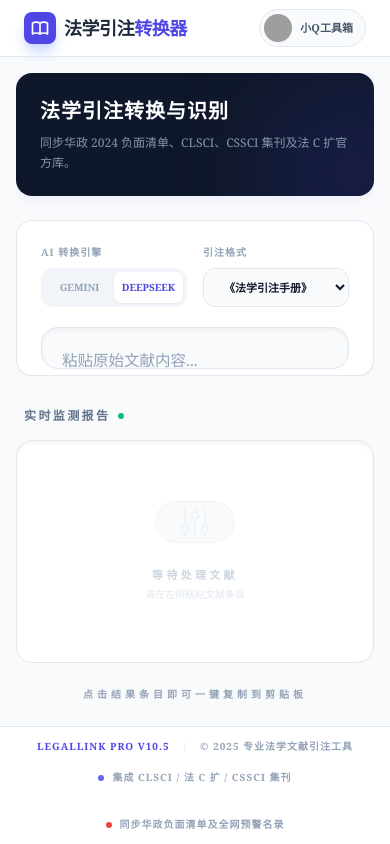
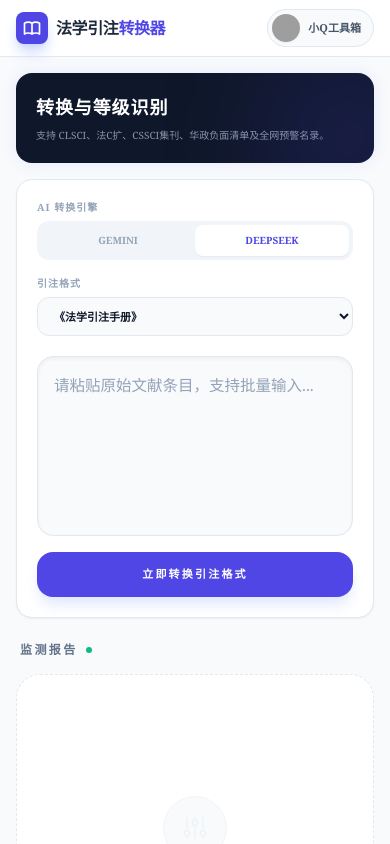
Before and after one commit to SmallsmallQ/citation_convert, a React (Vite) app: page / in a window 390 px wide. Shown: the top 844 px of the page. Built offline with nearby package versions, Linux system fonts and the light colour scheme; grey boxes are pictures that could not be loaded.

Commit message:
feat: Improve header responsiveness and layout
Updates the header component to be sticky and adjusts padding for better responsiveness on larger screens. This ensures the header remains visible and the content layout is more consistent across different device sizes.

```diff
--- a/App.tsx
+++ b/App.tsx
@@ -4,21 +4,21 @@
 import { processCitation } from './services/aiService';
 
 const Header: React.FC = () => (
-  <header className="bg-white border-b border-slate-200 flex-shrink-0 z-10">
-    <div className="max-w-[1600px] mx-auto px-6 h-14 flex items-center justify-between">
+  <header className="bg-white border-b border-slate-200 flex-shrink-0 z-20 sticky top-0">
+    <div className="max-w-[1600px] mx-auto px-4 lg:px-6 h-14 flex items-center justify-between">
       <div className="flex items-center space-x-2">
         <div className="w-8 h-8 bg-indigo-600 rounded-lg flex items-center justify-center shadow-lg shadow-indigo-200">
           <svg className="w-5 h-5 text-white" fill="none" stroke="currentColor" viewBox="0 0 24 24">
             <path strokeLinecap="round" strokeLinejoin="round" strokeWidth={2} d="M12 6.253v13m0-13C10.832 5.477 9.246 5 7.5 5S4.168 5.477 3 6.253v13C4.168 18.477 5.754 18 7.5 18s3.332.477 4.5 1.253m0-13C13.168 5.477 14.754 5 16.5 5c1.747 0 3.332.477 4.5 1.253v13C19.832 18.477 18.247 18 16.5 18c-1.746 0-3.332.477-4.5 1.253" />
           </svg>
         </div>
-        <h1 className="text-lg font-black text-slate-800 tracking-tight">法学引注<span className="text-indigo-600">转换器</span></h1>
+        <h1 className="text-base lg:text-lg font-black text-slate-800 tracking-tight">法学引注<span className="text-indigo-600">转换器</span></h1>
       </div>
 
-      <div className="flex items-center space-x-6">
-        <div className="hidden md:flex items-center space-x-2">
+      <div className="flex items-center space-x-4">
+        <div className="hidden sm:flex items-center space-x-2">
           <span className="w-2 h-2 rounded-full bg-emerald-500 animate-pulse"></span>
-          <span className="text-[10px] text-slate-500 font-bold uppercase tracking-widest">easyScholar 实时多维数据比对中</span>
+          <span className="text-[10px] text-slate-500 font-bold uppercase tracking-widest">实时数据比对中</span>
         </div>
         <a
           href="https://www.smallsmallq.com/"
@@ -82,28 +82,28 @@
   };
 
   return (
-    <div className="h-screen overflow-hidden flex flex-col bg-slate-50 text-slate-900">
+    <div className="min-h-screen flex flex-col bg-slate-50 text-slate-900">
       <Header />
 
-      <main className="flex-1 overflow-hidden max-w-[1600px] mx-auto w-full p-4 lg:p-8 grid grid-cols-1 lg:grid-cols-12 gap-8">
+      <main className="max-w-[1600px] mx-auto w-full p-4 lg:p-8 grid grid-cols-1 lg:grid-cols-12 gap-6 lg:gap-8 flex-1">
         {/* 输入面板 */}
-        <div className="lg:col-span-4 xl:col-span-4 flex flex-col space-y-6 overflow-hidden">
-          <section className="bg-slate-900 rounded-2xl p-6 text-white shadow-xl shadow-slate-200 relative overflow-hidden animate-glow">
+        <div className="lg:col-span-4 flex flex-col space-y-4 lg:space-y-6">
+          <section className="bg-slate-900 rounded-2xl p-5 lg:p-6 text-white shadow-xl shadow-slate-200 relative overflow-hidden animate-glow">
             <div className="relative z-10">
-              <h2 className="text-xl font-black mb-2 flex items-center tracking-wider">
-                法学引注转换与识别
+              <h2 className="text-lg lg:text-xl font-black mb-1.5 flex items-center tracking-wider">
+                转换与等级识别
               </h2>
-              <p className="text-slate-400 text-xs leading-relaxed opacity-90 font-medium">
-                同步华政 2024 负面清单、CLSCI、CSSCI 集刊及法 C 扩官方库。
+              <p className="text-slate-400 text-[10px] lg:text-xs leading-relaxed opacity-90 font-medium">
+                支持 CLSCI、法C扩、CSSCI集刊、华政负面清单及全网预警名录。
               </p>
             </div>
             <div className="absolute -right-10 -bottom-10 w-32 h-32 bg-indigo-600/30 rounded-full blur-3xl"></div>
           </section>
 
-          <section className="bg-white rounded-2xl shadow-sm border border-slate-200 p-6 flex flex-col flex-1 overflow-hidden transition-all hover:shadow-md">
-            <div className="grid grid-cols-2 gap-4 mb-5">
+          <section className="bg-white rounded-2xl shadow-sm border border-slate-200 p-5 lg:p-6 flex flex-col transition-all hover:shadow-md">
+            <div className="grid grid-cols-1 sm:grid-cols-2 gap-4 mb-5">
               <div>
-                <label className="text-[10px] font-black text-slate-400 mb-2 block uppercase tracking-widest">AI 转换引擎</label>
+                <label className="text-[10px] font-black text-slate-400 mb-1.5 block uppercase tracking-widest">AI 转换引擎</label>
                 <div className="flex bg-slate-100 p-1 rounded-xl">
                   {[AIProvider.GEMINI, AIProvider.DEEPSEEK].map(p => (
                     <button
@@ -117,22 +117,22 @@
                 </div>
               </div>
               <div>
-                <label className="text-[10px] font-black text-slate-400 mb-2 block uppercase tracking-widest">引注格式</label>
+                <label className="text-[10px] font-black text-slate-400 mb-1.5 block uppercase tracking-widest">引注格式</label>
                 <select
                   value={citationStyle}
                   onChange={(e) => setCitationStyle(e.target.value as CitationStyle)}
-                  className="w-full bg-slate-50 border border-slate-200 rounded-xl text-[11px] font-bold py-2.5 px-4 focus:ring-2 focus:ring-indigo-500 text-slate-900 outline-none transition-all cursor-pointer hover:border-indigo-300"
+                  className="w-full bg-slate-50 border border-slate-200 rounded-xl text-[11px] font-bold py-2.5 px-3 focus:ring-2 focus:ring-indigo-500 text-slate-900 outline-none transition-all cursor-pointer hover:border-indigo-300"
                 >
                   <option value={CitationStyle.LEGAL}>《法学引注手册》</option>
-                  <option value={CitationStyle.SOCIAL_SCIENCE}>《中国社会科学》引注规范</option>
+                  <option value={CitationStyle.SOCIAL_SCIENCE}>《中国社会科学》规范</option>
                   <option value={CitationStyle.GB7714}>GB/T 7714-2015</option>
                 </select>
               </div>
             </div>
 
             <textarea
-              className="flex-1 w-full p-5 bg-slate-50 border border-slate-200 rounded-2xl text-[15.5px] text-slate-900 placeholder:text-slate-400 focus:bg-white focus:ring-2 focus:ring-indigo-500 outline-none transition-all resize-none custom-scrollbar shadow-inner leading-relaxed"
-              placeholder="粘贴原始文献内容..."
+              className="w-full min-h-[180px] lg:h-64 p-4 lg:p-5 bg-slate-50 border border-slate-200 rounded-2xl text-[15.5px] text-slate-900 placeholder:text-slate-400 focus:bg-white focus:ring-2 focus:ring-indigo-500 outline-none transition-all resize-none custom-scrollbar shadow-inner leading-relaxed"
+              placeholder="请粘贴原始文献条目，支持批量输入..."
               value={input}
               onChange={(e) => setInput(e.target.value)}
             />
@@ -140,7 +140,7 @@
             <button
               onClick={handleConvert}
               disabled={isLoading || !input.trim()}
-              className={`mt-6 w-full py-4 rounded-2xl font-black text-white transition-all uppercase text-[11px] tracking-[0.2em] shadow-lg flex items-center justify-center space-x-2 ${isLoading ? 'bg-slate-300 cursor-not-allowed' : 'bg-indigo-600 hover:bg-indigo-700 active:scale-[0.98] shadow-indigo-100'}`}
+              className={`mt-4 lg:mt-6 w-full py-3.5 lg:py-4 rounded-2xl font-black text-white transition-all uppercase text-[11px] tracking-[0.2em] shadow-lg flex items-center justify-center space-x-2 ${isLoading ? 'bg-slate-300 cursor-not-allowed' : 'bg-indigo-600 hover:bg-indigo-700 active:scale-[0.98] shadow-indigo-100'}`}
             >
               {isLoading && (
                 <svg className="animate-spin h-4 w-4 text-white" viewBox="0 0 24 24">
@@ -148,16 +148,16 @@
                   <path className="opacity-75" fill="currentColor" d="M4 12a8 8 0 018-8V0C5.373 0 0 5.373 0 12h4zm2 5.291A7.962 7.962 0 014 12H0c0 3.042 1.135 5.824 3 7.938l3-2.647z"></path>
                 </svg>
               )}
-              <span>{isLoading ? '检索官方库等级中...' : '立即转换引注格式'}</span>
+              <span>{isLoading ? '正在进行官方库比对...' : '立即转换引注格式'}</span>
             </button>
           </section>
         </div>
 
         {/* 结果面板 */}
-        <div className="lg:col-span-8 xl:col-span-8 flex flex-col overflow-hidden min-h-0">
-          <div className="flex items-center justify-between mb-4 px-2">
+        <div className="lg:col-span-8 flex flex-col min-h-[400px]">
+          <div className="flex items-center justify-between mb-4 px-1 lg:px-2">
             <h2 className="text-xs font-black text-slate-500 uppercase tracking-[0.2em] flex items-center">
-              实时监测报告
+              监测报告
               <span className="ml-2 w-1.5 h-1.5 rounded-full bg-emerald-500"></span>
             </h2>
             {history.length > 0 && (
@@ -168,15 +168,15 @@
             )}
           </div>
 
-          <div className="flex-1 overflow-y-auto space-y-5 rounded-2xl border border-slate-200 bg-white p-6 custom-scrollbar shadow-inner">
+          <div className="flex-1 space-y-4 lg:space-y-5">
             {history.length === 0 ? (
-              <div className="h-full flex flex-col items-center justify-center text-slate-300 space-y-6 py-20">
-                <div className="w-20 h-20 bg-slate-50 rounded-full flex items-center justify-center border border-slate-100">
-                  <svg className="w-10 h-10 opacity-20" fill="none" stroke="currentColor" viewBox="0 0 24 24"><path strokeLinecap="round" strokeLinejoin="round" strokeWidth={1} d="M12 6V4m0 2a2 2 0 100 4m0-4a2 2 0 110 4m-6 8a2 2 0 100-4m0 4a2 2 0 110-4m0 4v2m0-6V4m6 6v10m6-2a2 2 0 100-4m0 4a2 2 0 110-4m0 4v2m0-6V4"/></svg>
+              <div className="bg-white border border-slate-200 border-dashed rounded-3xl h-full flex flex-col items-center justify-center text-slate-300 space-y-6 py-16 lg:py-24">
+                <div className="w-16 h-16 lg:w-20 lg:h-20 bg-slate-50 rounded-full flex items-center justify-center border border-slate-100">
+                  <svg className="w-8 h-8 lg:w-10 lg:h-10 opacity-20" fill="none" stroke="currentColor" viewBox="0 0 24 24"><path strokeLinecap="round" strokeLinejoin="round" strokeWidth={1} d="M12 6V4m0 2a2 2 0 100 4m0-4a2 2 0 110 4m-6 8a2 2 0 100-4m0 4a2 2 0 110-4m0 4v2m0-6V4m6 6v10m6-2a2 2 0 100-4m0 4a2 2 0 110-4m0 4v2m0-6V4"/></svg>
                 </div>
-                <div className="text-center">
-                  <p className="text-[11px] font-black uppercase tracking-[0.3em] mb-1">等待处理文献</p>
-                  <p className="text-[10px] opacity-60">请在左侧粘贴文献条目</p>
+                <div className="text-center px-4">
+                  <p className="text-[11px] font-black uppercase tracking-[0.3em] mb-1 text-slate-400">等待处理文献</p>
+                  <p className="text-[10px] opacity-60">在左侧输入后，系统将实时调取 easyScholar 官方库进行等级标注</p>
                 </div>
               </div>
             ) : (
@@ -184,18 +184,17 @@
                 <div
                   key={item.id}
                   onClick={() => copyToClipboard(item.formatted, item.id)}
-                  className={`group relative p-6 rounded-2xl border-2 transition-all cursor-pointer ${item.rankDetail?.isNegative ? 'bg-white border-red-500 shadow-xl shadow-red-50 ring-2 ring-red-100' : 'bg-white border-slate-100 hover:border-indigo-400 hover:shadow-lg'}`}
+                  className={`group relative p-5 lg:p-6 rounded-2xl border-2 transition-all cursor-pointer ${item.rankDetail?.isNegative ? 'bg-white border-red-500 shadow-xl shadow-red-50 ring-2 ring-red-100' : 'bg-white border-slate-100 hover:border-indigo-400 hover:shadow-lg'}`}
                 >
-                  {/* 标签行 */}
                   <div className="flex flex-wrap items-center gap-2 mb-4">
                     {item.rankDetail?.isNegative ? (
                       <span className="text-[9px] px-2.5 py-1 rounded bg-red-600 text-white font-black uppercase tracking-widest flex items-center shadow-lg shadow-red-100">
                         <svg className="w-3 h-3 mr-1" fill="currentColor" viewBox="0 0 20 20"><path d="M10 18a8 8 0 100-16 8 8 0 000 16zM8.707 7.293a1 1 0 00-1.414 1.414L8.586 10l-1.293 1.293a1 1 0 101.414 1.414L10 11.414l1.293 1.293a1 1 0 001.414-1.414L11.414 10l1.293-1.293a1 1 0 00-1.414-1.414L10 8.586 8.707 7.293z"/></svg>
-                        高危·预警 / 负面
+                        风险 / 负面
                       </span>
                     ) : (
                       <span className="text-[9px] px-2 py-1 rounded bg-slate-800 text-white font-black uppercase tracking-widest">
-                        官方核心库
+                        官方标准
                       </span>
                     )}
 
@@ -209,58 +208,56 @@
                         }`}
                       >
                         {tag.label} {tag.value && `· ${tag.value}`}
-                        <i className="ml-1 opacity-40 text-[7px] font-black not-italic">官</i>
                       </span>
                     ))}
                   </div>
 
-                  {/* 格式化后的引注正文 */}
-                  <div className={`leading-relaxed text-[16px] antialiased ${item.rankDetail?.isNegative ? 'text-red-600 font-bold' : 'text-slate-800'}`}>
+                  <div className={`leading-relaxed text-[15px] lg:text-[16px] antialiased ${item.rankDetail?.isNegative ? 'text-red-600 font-bold' : 'text-slate-800'}`}>
                     {item.formatted}
                   </div>
 
-                  {/* 复制反馈 */}
                   {copyFeedback === item.id && (
                     <div className="absolute top-4 right-4 bg-emerald-500 text-white text-[10px] font-black px-3 py-1 rounded-full shadow-lg animate-bounce">
                       已复制
                     </div>
                   )}
 
-                  {/* 风险警告详情 */}
                   {item.rankDetail?.isNegative && (
                     <div className="mt-4 pt-3 border-t border-red-100 text-red-600 flex items-start space-x-2">
                       <svg className="w-4 h-4 mt-0.5 flex-shrink-0" fill="currentColor" viewBox="0 0 20 20"><path d="M18 10a8 8 0 11-16 0 8 8 0 0116 0zm-7 4a1 1 0 11-2 0 1 1 0 012 0zm-1-9a1 1 0 00-1 1v4a1 1 0 102 0V6a1 1 0 00-1-1z"/></svg>
-                      <span className="text-[10px] font-bold uppercase tracking-[0.1em] leading-tight">
-                        注意：出版物命中华政负面清单或中科院、easyScholar 预警名单，建议谨慎引用。
+                      <span className="text-[10px] font-bold uppercase tracking-[0.05em] leading-tight">
+                        注意：出版物命中华政负面清单或全网预警名录。
                       </span>
                     </div>
                   )}
                 </div>
               ))
             )}
-          </div>
-          <div className="mt-4 text-center text-[10px] text-slate-400 font-bold uppercase tracking-[0.4em] py-2">
-            点击结果条目即可一键复制到剪贴板
+            {history.length > 0 && (
+              <div className="mt-8 mb-4 text-center text-[10px] text-slate-400 font-bold uppercase tracking-[0.4em] py-2">
+                点击上方结果条目即可一键复制
+              </div>
+            )}
           </div>
         </div>
       </main>
 
       {/* 页脚整合看板 */}
-      <footer className="bg-white text-slate-400 py-3 px-8 border-t border-slate-200 flex-shrink-0 z-10">
-        <div className="max-w-[1600px] mx-auto flex flex-col md:flex-row justify-between items-center gap-4 text-[10px] font-black tracking-widest uppercase">
-          <div className="flex items-center space-x-3">
+      <footer className="bg-white text-slate-400 py-4 px-6 lg:px-8 border-t border-slate-200 flex-shrink-0">
+        <div className="max-w-[1600px] mx-auto flex flex-col sm:flex-row justify-between items-center gap-4 text-[10px] font-black tracking-widest uppercase text-center sm:text-left">
+          <div className="flex items-center space-x-2">
             <span className="text-indigo-600">LegalLink Pro v10.5</span>
-            <span className="opacity-20">|</span>
-            <span className="text-slate-400">© 2025 专业法学文献引注工具</span>
+            <span className="hidden sm:inline opacity-20">|</span>
+            <span className="text-slate-400">© 2025 专业法学引注转换工具</span>
           </div>
-          <div className="flex flex-wrap justify-center gap-8 items-center">
+          <div className="flex flex-wrap justify-center gap-x-6 gap-y-2 items-center">
             <div className="flex items-center space-x-2">
               <span className="w-1.5 h-1.5 rounded-full bg-indigo-500"></span>
-              <span>集成 CLSCI / 法 C 扩 / CSSCI 集刊</span>
+              <span>集成 CLSCI / 法C扩 / CSSCI集刊</span>
             </div>
             <div className="flex items-center space-x-2">
               <span className="w-1.5 h-1.5 rounded-full bg-red-500"></span>
-              <span>同步华政负面清单及全网预警名录</span>
+              <span>同步华政负面清单及预警名录</span>
             </div>
           </div>
         </div>
```
